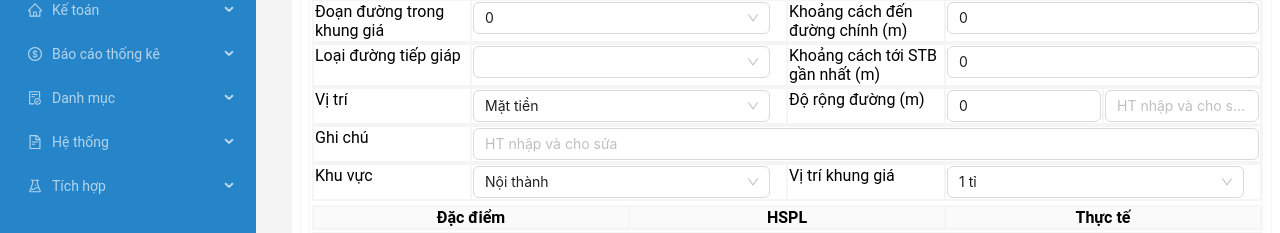
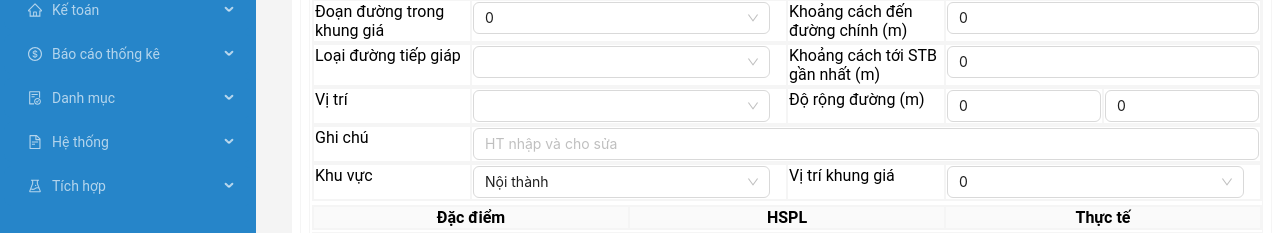
Before and after one commit to dreemurgithub/vinosoft_react, a React (Create React App) app: page / in a window 1280 px wide. Shown: the part 565-798 px from the top of the page. Built offline with nearby package versions, Linux system fonts and the light colour scheme.

Commit message:
1st half ò 1st form

```diff
--- a/src/components/form/landCity/TableLayout.tsx
+++ b/src/components/form/landCity/TableLayout.tsx
@@ -18,7 +18,7 @@ export default function TableLayout(){
     window.addEventListener('resize',editSize)
 
     const regexNum = /^[0-9]+$/;
-    function testLocal(textString : string | null){
+    function testNumString(textString : string | null){
         if(!textString) return false;
         return regexNum.test(textString)
     }
@@ -43,14 +43,16 @@ export default function TableLayout(){
         thucTeDetail: localStorage.getItem('thucTeDetail') ? localStorage.getItem('thucTeDetail'): '',
         hoSoPhapLyTown: localStorage.getItem('hoSoPhapLyTown') ?  localStorage.getItem('hoSoPhapLyTown'): '',
         thucTeTown: localStorage.getItem('thucTeTown') ?  localStorage.getItem('thucTeTown'): '',
-        duongKhungGia: testLocal(localStorage.getItem('duongKhungGia')) ? getNumAllString(localStorage.getItem('duongKhungGia')): 0,
-        khoangCachDuongChinh: testLocal(localStorage.getItem('khoangCachDuongChinh')) ? getNumAllString(localStorage.getItem('khoangCachDuongChinh')): 0,
+        duongKhungGia: testNumString(localStorage.getItem('duongKhungGia')) ? getNumAllString(localStorage.getItem('duongKhungGia')): 0,
+        khoangCachDuongChinh: testNumString(localStorage.getItem('khoangCachDuongChinh')) ? getNumAllString(localStorage.getItem('khoangCachDuongChinh')): 0,
         loaiDuongTiepGiap: localStorage.getItem('loaiDuongTiepGiap') ?  localStorage.getItem('loaiDuongTiepGiap'): '',
-        khoangCachSTB: testLocal(localStorage.getItem('khoangCachSTB')) ?  getNumAllString(localStorage.getItem('khoangCachSTB')): 0,
+        khoangCachSTB: testNumString(localStorage.getItem('khoangCachSTB')) ?  getNumAllString(localStorage.getItem('khoangCachSTB')): 0,
         viTri: localStorage.getItem('viTri') ?  localStorage.getItem('viTri'): '',
-        doRongDuong1: testLocal(localStorage.getItem('doRongDuong1')) ?  getNumAllString(localStorage.getItem('doRongDuong1')): 0,
-        doRongDuong2: testLocal(localStorage.getItem('doRongDuong2')) ?  getNumAllString(localStorage.getItem('doRongDuong2')): 0,
+        viTriKhungGia: testNumString(localStorage.getItem('viTriKhungGia')) ?  getNumAllString(localStorage.getItem('viTriKhungGia')): 0,
+        doRongDuong1: testNumString(localStorage.getItem('doRongDuong1')) ?  getNumAllString(localStorage.getItem('doRongDuong1')): 0,
+        doRongDuong2: testNumString(localStorage.getItem('doRongDuong2')) ?  getNumAllString(localStorage.getItem('doRongDuong2')): 0,
         khuVuc: localStorage.getItem('khuVuc') ?  localStorage.getItem('khuVuc'): '',
+        ghiChu: localStorage.getItem('ghiChu') ?  localStorage.getItem('ghiChu'): '',
     })
 
     function changeCity(value : string){
@@ -257,9 +259,12 @@ export default function TableLayout(){
             <tr className={styles.tableSix}>
                 <td>Vị trí</td>
                 <td className={styles.twoSix} colSpan={2}><Select
-                    defaultValue="Mặt tiền"
                     style={{ width: widthOneSix * 2 + 20 }}
-                    placeholder={'HT nhập và cho sửa'}
+                    onChange={(value)=>{
+                        setForm({...currentForm,viTri: value})
+                        FirstLandForm.set_viTri(value)
+                    } }
+                    value={currentForm.viTri}
                     options={[
                         { value: 'Kiệt', label: 'Kiệt' },
                         { value: 'Mặt tiền', label: 'Mặt tiền' },
@@ -274,12 +279,25 @@ export default function TableLayout(){
                            }}
                 />
                 </td>
-                <td><Input placeholder="HT nhập và cho sửa" /></td>
+                <td><Input placeholder="HT nhập và cho sửa"
+                           value={currentForm.doRongDuong2}
+                           onChange={(event)=> {
+                               setForm({...currentForm,doRongDuong2: getNumAllString(event.target.value)})
+                               FirstLandForm.set_doRongDuong2(getNumAllString(event.target.value))
+                           }}
+                /></td>
 
             </tr>
             <tr className={styles.tableSix}>
                 <td>Ghi chú</td>
-                <td style={{ gridColumn:'span 5'}} colSpan={5}><Input placeholder="HT nhập và cho sửa"  /></td>
+                <td style={{ gridColumn:'span 5'}} colSpan={5}>
+                    <Input placeholder="HT nhập và cho sửa"
+                             value={`${currentForm.ghiChu}`}
+                             onChange={(event)=> {
+                                 setForm({...currentForm,ghiChu: event.target.value })
+                                 FirstLandForm.set_ghiChu(event.target.value)
+                                 }}
+                /></td>
             </tr>
             <tr className={styles.tableSix}>
                 <td>Khu vực</td>
@@ -294,7 +312,11 @@ export default function TableLayout(){
                 /></td>
                 <td>Vị trí khung giá</td>
                 <td className={styles.twoSix} colSpan={2}><Select
-                    defaultValue={1000}
+                    onChange={(value)=>{
+                        setForm({...currentForm,viTriKhungGia: value})
+                        FirstLandForm.set_viTriKhungGia(value)
+                    } }
+                    value={currentForm.viTriKhungGia}
                     style={{ width: widthOneSix * 2 + 20 }}
                     placeholder={'HT nhập và cho sửa'}
                     options={[
--- a/src/hook/builder.ts
+++ b/src/hook/builder.ts
@@ -18,9 +18,11 @@ class LandForm{
         public loaiDuongTiepGiap?: string,
         public khoangCachSTB?: number,
         public viTri?: string,
+        public viTriKhungGia?: number,
         public doRongDuong1?: number,
         public doRongDuong2?: number,
         public khuVuc?: string,
+        public ghiChu?: string,
         public huongChinh?: string,
         public hinhDang?: string,
         public soMatTien?: number,
@@ -99,7 +101,7 @@ class LandForm{
         this.khoangCachDuongChinh = num;
     }
     set_loaiDuongTiepGiap(text: string){
-        localStorage.setItem('loaiDuongTiepGiap',JSON.stringify(text))
+        localStorage.setItem('loaiDuongTiepGiap',text)
         this.loaiDuongTiepGiap = text;
     }
     set_khoangCachSTB(num: number){
@@ -107,7 +109,12 @@ class LandForm{
         this.khoangCachSTB = num;
     }
     set_viTri(text: string){
+        localStorage.setItem('viTri',text)
         this.viTri = text;
+    }
+    set_viTriKhungGia(num: number){
+        localStorage.setItem('viTriKhungGia',JSON.stringify(num))
+        this.viTriKhungGia = num;
     }
     set_doRongDuong1(num : number){
         localStorage.setItem('doRongDuong1',JSON.stringify(num))
@@ -119,6 +126,10 @@ class LandForm{
     }
     set_khuVuc(text: string){
         this.khuVuc = text;
+    }
+    set_ghiChu(text: string){
+        localStorage.setItem('ghiChu',text)
+        this.ghiChu = text;
     }
     set_huongChinh(text: string){
         this.huongChinh = text;
```
